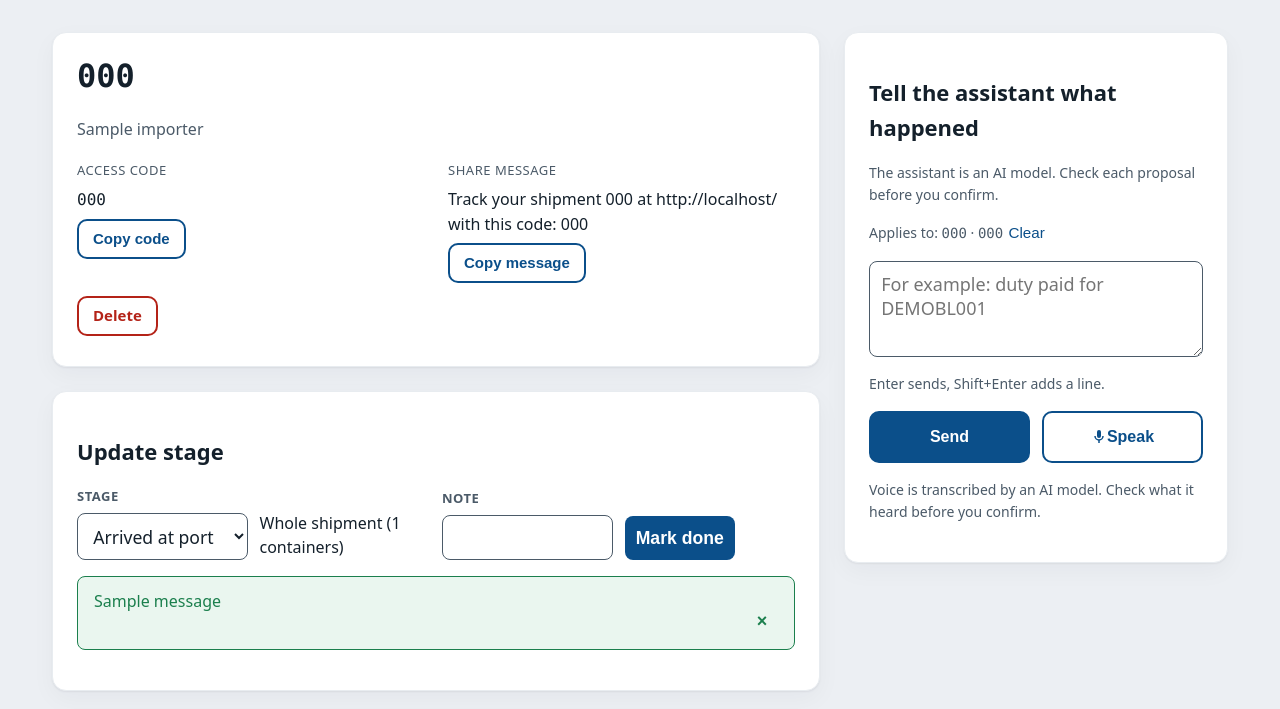
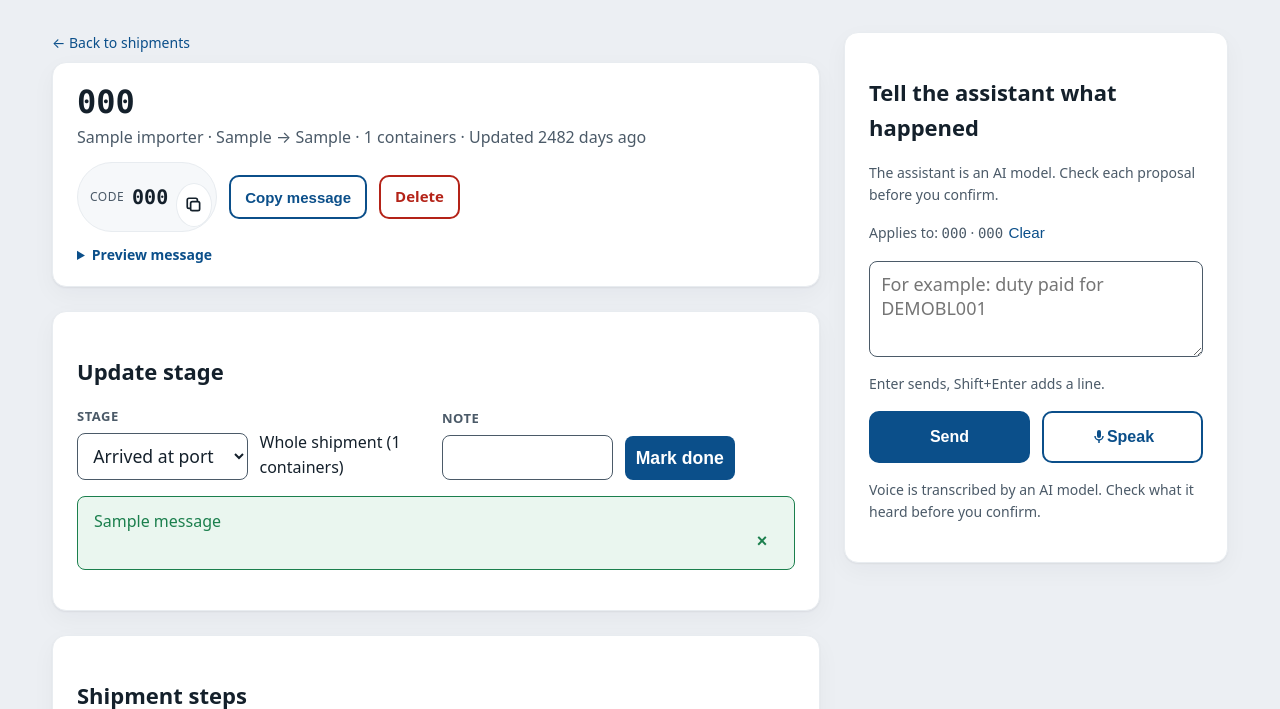
Before and after one commit to kumbemaster/container-tracker, a Django app: page /agent/shipments/1/ in a window 1280 px wide. Shown: the part 65-774 px from the top of the page. Run offline with Django 5.2, Linux system fonts and the light colour scheme; a user stored in the database is signed in; data comes from the database, SQL or seed files in the repository; tables that the repository leaves empty hold one stand-in row (values such as "Sample post"); one stand-in notice (Sample message) is shown; data that the repository does not hold is empty; some libraries are stand-ins or nearby versions.

Commit message:
Your new correct commit message

```diff
--- a/tracking/agent_views.py
+++ b/tracking/agent_views.py
@@ -1211,6 +1211,13 @@ def shipment_detail(request, pk):
             'optional_keys': [stage.key for stage in optional_stages],
             'waiting_choices': Container.WaitingOn.choices,
             'history': history,
+            'header_updated': _updated_ago(
+                StageEvent.objects.filter(container__shipment=shipment)
+                .order_by('-updated_at')
+                .values_list('updated_at', flat=True)
+                .first(),
+                now,
+            ),
             'css_version': _css_version(),
         },
     )
@@ -1318,7 +1325,7 @@ def importer_list(request):
                 filter=Q(shipment__deleted_at__isnull=True),
             )
         )
-        .order_by('name')
+        .order_by('-pk')
     )
     total = importers.count()
     if query:
--- a/tracking/static/tracking/style.css
+++ b/tracking/static/tracking/style.css
@@ -1790,20 +1853,144 @@ importer pages keep their exact look. */
 
 /* Shipment detail header */
 
-.detail-bl {
+.back-link {
+  font-size: 14px;
+  margin: 0 0 0.5rem;
+}
+
+.back-link a {
+  text-decoration: none;
+}
+
+.back-link a:hover,
+.back-link a:focus-visible {
+  text-decoration: underline;
+}
+
+.ship-head {
+  padding: 20px 24px;
+  border-radius: 14px;
+}
+
+.ship-head-row {
+  display: flex;
+  flex-wrap: wrap;
+  gap: 0.75rem 1.5rem;
+  align-items: center;
+  justify-content: space-between;
+}
+
+.ship-head-main {
+  min-width: 0;
+}
+
+.ship-bl {
   font-size: 28px;
-}
-
-.detail-grid {
-  display: grid;
-  grid-template-columns: 1fr 1fr;
-  gap: 0.5rem 1.5rem;
+  margin: 0;
+}
+
+.ship-meta {
+  color: var(--muted);
+  font-size: 16px;
+  margin: 0.25rem 0 0;
+}
+
+.ship-head-actions {
+  display: flex;
+  flex-wrap: wrap;
+  gap: 0.5rem 0.75rem;
+  align-items: center;
+}
+
+.ship-head-actions p {
+  margin: 0;
+}
+
+.ship-head-actions .btn {
+  min-height: 44px;
+  white-space: nowrap;
+}
+
+.code-chip {
+  display: inline-flex;
+  align-items: center;
+  gap: 0.5rem;
+  border: 1px solid var(--line);
+  background: #f6f8fa;
+  border-radius: 999px;
+  padding: 0.25rem 0.25rem 0.25rem 0.75rem;
+  margin: 0;
+}
+
+.code-chip .mini-label {
+  font-size: 12px;
+}
+
+.code-val {
+  font-size: 20px;
+  font-weight: 600;
+}
+
+.icon-btn {
+  display: inline-flex;
+  align-items: center;
+  justify-content: center;
+  width: 36px;
+  height: 36px;
+  flex: none;
+  border-radius: 50%;
+  border: 1px solid var(--line);
+  background: #fff;
+  color: var(--ink);
+  cursor: pointer;
+  padding: 0;
+}
+
+.icon-btn svg {
+  width: 18px;
+  height: 18px;
+}
+
+.icon-btn:hover {
+  border-color: var(--brand);
+  color: var(--brand);
+}
+
+.icon-btn:focus-visible {
+  outline: 3px solid var(--brand);
+  outline-offset: 2px;
+}
+
+.msg-preview {
   margin-top: 0.75rem;
-}
-
-@media (max-width: 720px) {
-  .detail-grid {
-    grid-template-columns: 1fr;
+  font-size: 14px;
+}
+
+.msg-preview summary {
+  cursor: pointer;
+  color: var(--brand);
+  font-weight: 600;
+  width: fit-content;
+}
+
+.msg-preview summary:focus-visible {
+  outline: 3px solid var(--brand);
+  outline-offset: 2px;
+}
+
+.msg-preview p {
+  margin: 0.4rem 0 0;
+  color: var(--muted);
+}
+
+@media (max-width: 480px) {
+  .ship-head-row {
+    flex-direction: column;
+    align-items: stretch;
+  }
+
+  .ship-head-actions {
+    align-items: center;
   }
 }
 
--- a/tracking/templates/tracking/agent_shipment_detail.html
+++ b/tracking/templates/tracking/agent_shipment_detail.html
@@ -6,22 +6,23 @@
 <main class="wrap agent-wrap">
 <div class="agent-cols">
 <div class="agent-main">
-<div class="card compact">
-<h1 class="mono detail-bl">{{ shipment.bl_number }}</h1>
-<p class="imp-line">{{ shipment.importer.name }}</p>
-<div class="detail-grid">
-<div>
-<p class="mini-label">Access code</p>
-<p><span class="mono" id="copy-code">{{ shipment.importer.access_code }}</span></p>
-<p><button type="button" id="copy-code-btn" class="btn btn-secondary btn-sm">Copy code</button></p>
+<p class="back-link"><a href="{% url 'agent_shipments' %}">&larr; Back to shipments</a></p>
+<div class="card ship-head">
+<div class="ship-head-row">
+<div class="ship-head-main">
+<h1 class="mono ship-bl">{{ shipment.bl_number }}</h1>
+<p class="ship-meta">{{ shipment.importer.name }} &middot; {{ shipment.port }} &rarr; {{ shipment.destination_area }} &middot; {{ entries|length }} containers &middot; {{ header_updated }}</p>
 </div>
-<div>
-<p class="mini-label">Share message</p>
-<p id="copy-msg">{{ message }}</p>
+<div class="ship-head-actions">
+<p class="code-chip"><span class="mini-label">Code</span> <span class="mono code-val" id="copy-code">{{ shipment.importer.access_code }}</span> <button type="button" id="copy-code-btn" class="icon-btn" aria-label="Copy code"><svg viewBox="0 0 16 16" aria-hidden="true"><rect x="5" y="5" width="8" height="8" rx="1.5" fill="none" stroke="currentColor" stroke-width="1.5"/><path d="M11 5V3.5A1.5 1.5 0 0 0 9.5 2h-6A1.5 1.5 0 0 0 2 3.5v6A1.5 1.5 0 0 0 3.5 11H5" fill="none" stroke="currentColor" stroke-width="1.5"/></svg></button></p>
 <p><button type="button" id="copy-msg-btn" class="btn btn-secondary btn-sm">Copy message</button></p>
+<p><a class="btn btn-danger btn-sm" href="{% url 'agent_shipment_delete' pk=shipment.pk %}">Delete</a></p>
 </div>
 </div>
-<p><a class="btn btn-danger btn-sm" href="{% url 'agent_shipment_delete' pk=shipment.pk %}">Delete</a></p>
+<details class="msg-preview">
+<summary>Preview message</summary>
+<p id="copy-msg">{{ message }}</p>
+</details>
 </div>
 <div class="card">
 <h2>Update stage</h2>
--- a/tracking/templates/tracking/agent_shipments.html
+++ b/tracking/templates/tracking/agent_shipments.html
@@ -27,7 +27,7 @@
 {% endfor %}
 {% endif %}
 {% if show_security_notice %}
-<p class="banner info" role="status"><span class="banner-text">Set a <a href="{% url 'agent_account' %}">security question</a> so you can recover your account.</span> <button type="button" class="banner-x" data-dismiss aria-label="Dismiss">&times;</button></p>
+<p class="banner info" role="status"><span class="banner-text">Set a <a href="{% url 'agent_account' %}">security question</a> on the Account page so you can recover your account.</span> <button type="button" class="banner-x" data-dismiss aria-label="Dismiss">&times;</button></p>
 {% endif %}
 {% if rows %}
 <table class="agent-table">
--- a/tracking/templates/tracking/agent_signup.html
+++ b/tracking/templates/tracking/agent_signup.html
@@ -32,7 +32,7 @@
 </div>
 <label for="id_answer">Answer</label>
 <input id="id_answer" type="text" name="answer" autocomplete="off" required>
-<p class="help">Choose an answer other people cannot guess from your social media.</p>
+<p class="help">Choose an answer other people cannot guess from your social media. You can change it later on the Account page.</p>
 <button type="submit">Create account</button>
 </form>
 <p><a href="{% url 'agent_login' %}">Already have an account? Log in</a></p>
```
Also changed, not shown: other parts of tracking/static/tracking/style.css (+63 -0 lines), tracking/templates/tracking/agent_account.html (+9 -5 lines), tracking/tests_redesign.py (+92 -2 lines).
